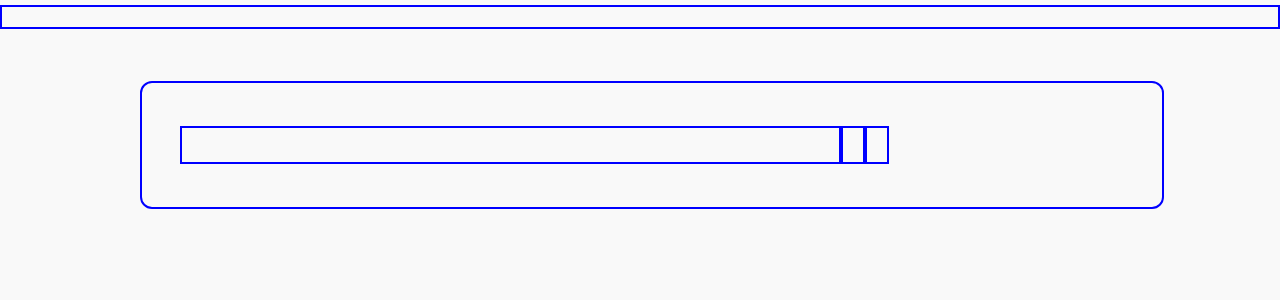
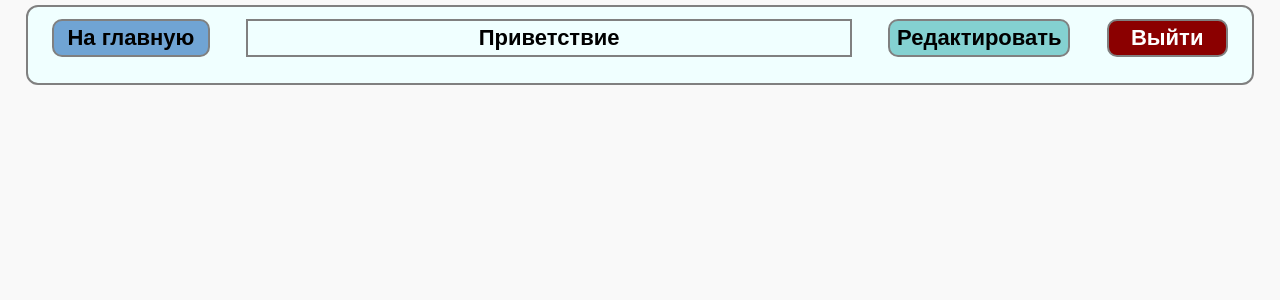
Before and after one commit to gorohovIlya/digital-lab-book, a Vue app in the folder frontend/: page /profile in a window 1280 px wide. Shown: the top 300 px of the page. Built offline with nearby package versions, Linux system fonts and the light colour scheme.

Commit message:
finished header of profile page

```diff
--- a/frontend/src/views/ProfilePage.vue
+++ b/frontend/src/views/ProfilePage.vue
@@ -1,9 +1,10 @@
 <template>
-  <div class="profile-page dev">
+  <div class="profile-page">
     <header class="header dev">
-      <div class="greeting dev"></div>
-      <div class="edit btn dev"></div>
-      <div class="logout btn dev"></div>
+      <div class="to-main btn dev center-align">На главную</div>
+      <div class="greeting dev center-align">Приветствие</div>
+      <div class="edit btn dev center-align">Редактировать</div>
+      <div class="logout btn dev center-align">Выйти</div>
     </header>
   </div>
 </template>
@@ -13,12 +14,13 @@
 
 <style>
 .dev {
-    border: 2px solid blue;
+    border: 2px solid grey;
 }
 
-.profile-page {
-  width: 100%;
-  height: 100%;
+.center-align {
+  display: flex;
+  align-items: center;
+  justify-content: center;
 }
 
 .header {
@@ -26,14 +28,62 @@
   position: fixed;
   display: flex;
   flex-direction: row;
-  margin: 5% 10%;
-  padding: 3%;
-  width: 80%;
-  height: 16%;
+  margin-left: 2%;
+  width: 96%;
+  padding: 0.5%;
+  height: 80px;
+  justify-content: space-around;
+  background-color: azure;
 }
 .greeting {
-  width: 70%;
-  height: 80%;
+  width: 50%;
+  height: 60%;
+  margin-top: 0.5%;
+  font-weight: bold;
+  font-size: 22px;
+}
+.btn {
+  height: 60%;
+  margin-top: 0.5%;
+  border-radius: 10px;
+  font-weight: bold;
+  font-size: 22px;
+}
+
+.to-main {
+  background-color: #70a4d4;
+  width: 13%;
+}
+
+.edit {
+  background-color: #84d1d1;
+  width: 15%;
+}
+
+.logout {
+  background-color: darkred;
+  color: white;
+  width: 10%;
+}
+
+.btn:hover {
+  cursor: pointer;
+}
+
+.to-main:hover {
+  background-color: #aecae6;
+}
+
+.edit:hover {
+  background-color: #aee6e6;
+}
+
+.btn:active {
+  transform: scale(0.98);
+}
+
+.logout:hover {
+  background-color: #ba2929;
 }
 
 </style>
```
